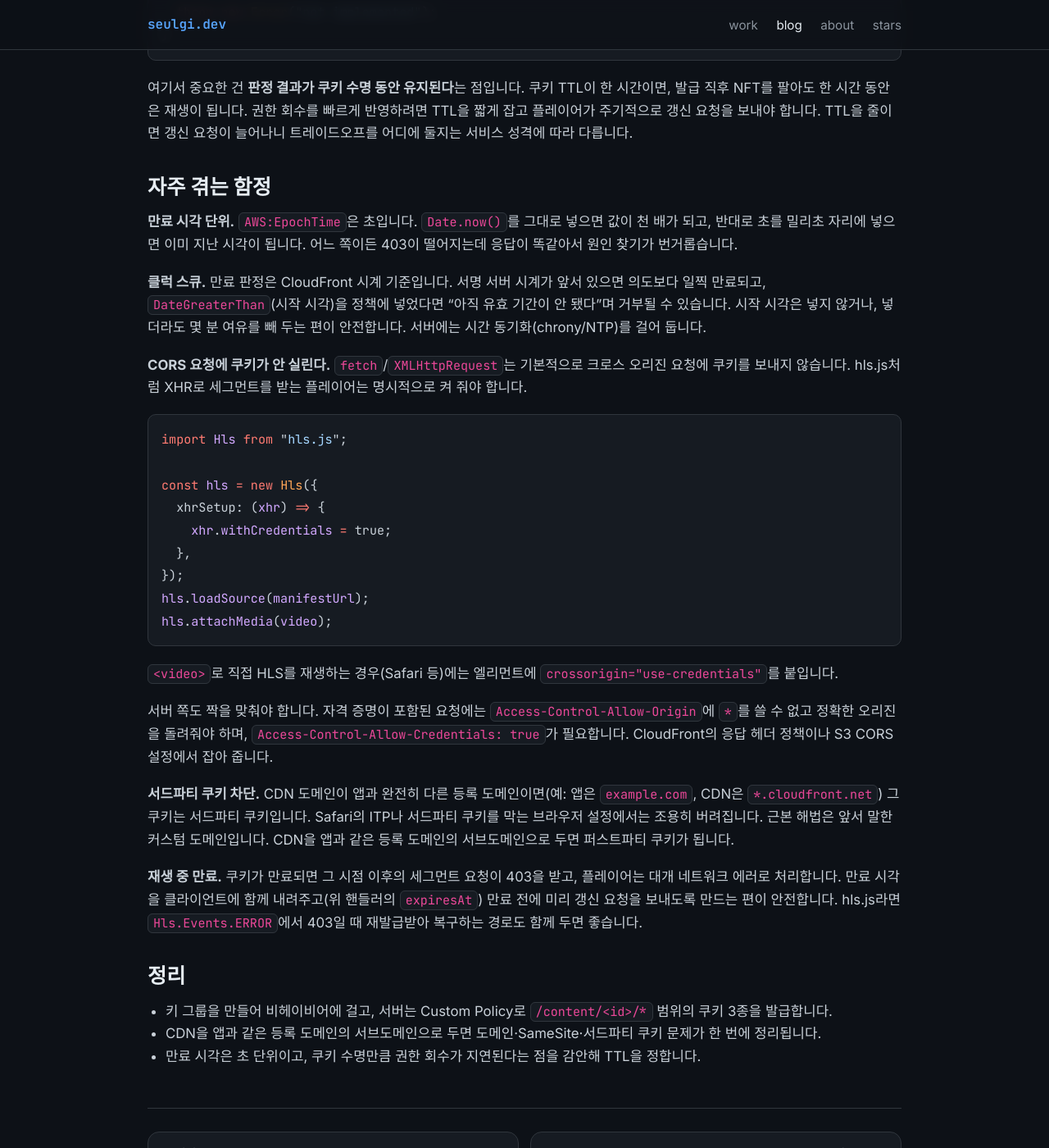
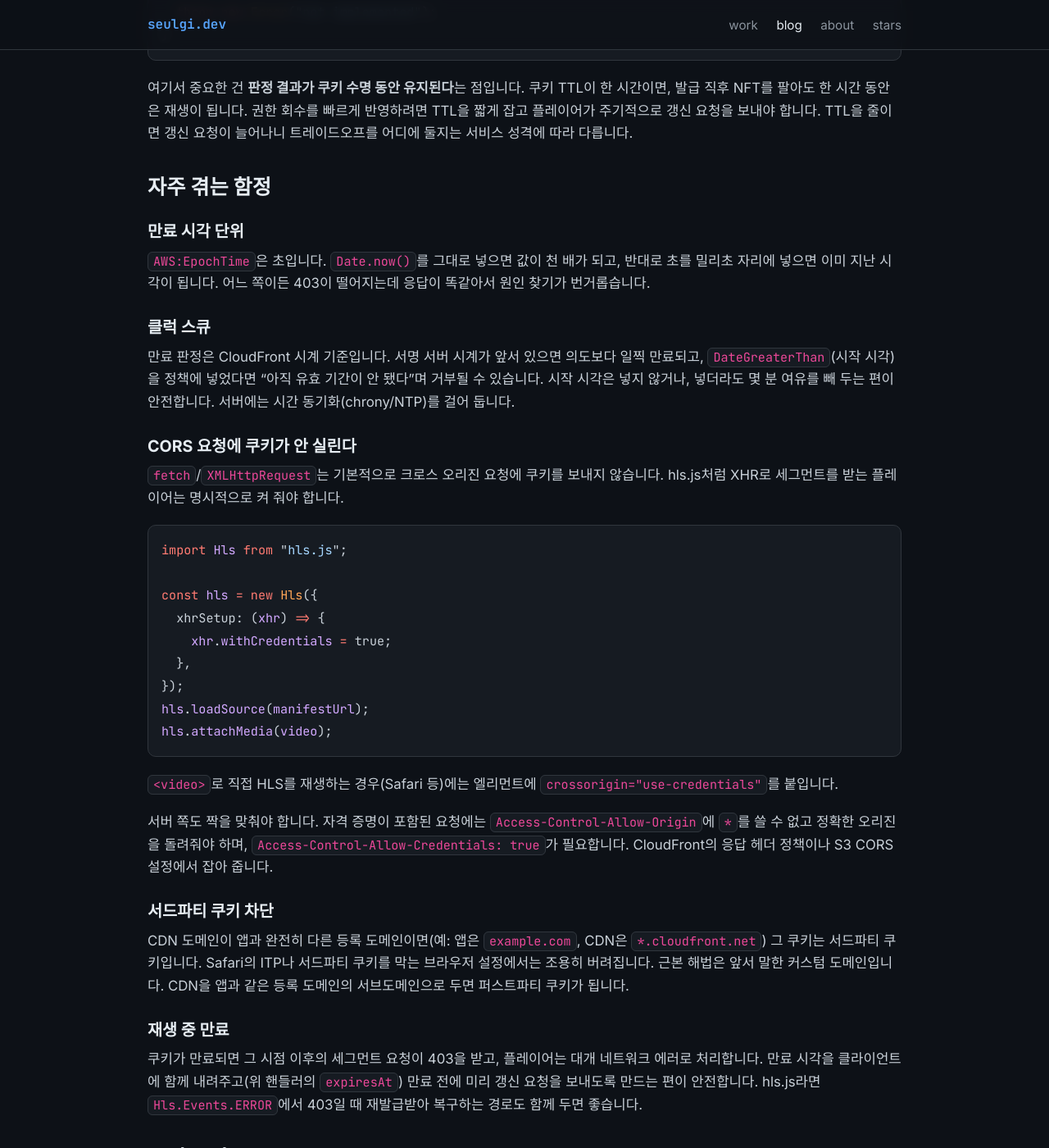
Before and after one commit to Enitsed/Enitsed.github.io, a Jekyll site: the page built from _posts/2026-08-15-cloudfront-signed-cookie.md, in a window 1280 px wide and 1400 px high, scrolled down 5336 px. Shown: the whole window at 82% size. Built offline with Jekyll 4.4.1, drawn with Linux system fonts in a browser that asks for light colours.

````diff
--- a/_posts/2026-08-15-cloudfront-signed-cookie.md
+++ b/_posts/2026-08-15-cloudfront-signed-cookie.md
@@ -210,11 +210,17 @@ TTL을 줄이면 갱신 요청이 늘어나니 트레이드오프를 어디에
 
 ## 자주 겪는 함정
 
-**만료 시각 단위.** `AWS:EpochTime`은 초입니다. `Date.now()`를 그대로 넣으면 값이 천 배가 되고, 반대로 초를 밀리초 자리에 넣으면 이미 지난 시각이 됩니다. 어느 쪽이든 403이 떨어지는데 응답이 똑같아서 원인 찾기가 번거롭습니다.
+### 만료 시각 단위
 
-**클럭 스큐.** 만료 판정은 CloudFront 시계 기준입니다. 서명 서버 시계가 앞서 있으면 의도보다 일찍 만료되고, `DateGreaterThan`(시작 시각)을 정책에 넣었다면 "아직 유효 기간이 안 됐다"며 거부될 수 있습니다. 시작 시각은 넣지 않거나, 넣더라도 몇 분 여유를 빼 두는 편이 안전합니다. 서버에는 시간 동기화(chrony/NTP)를 걸어 둡니다.
+`AWS:EpochTime`은 초입니다. `Date.now()`를 그대로 넣으면 값이 천 배가 되고, 반대로 초를 밀리초 자리에 넣으면 이미 지난 시각이 됩니다. 어느 쪽이든 403이 떨어지는데 응답이 똑같아서 원인 찾기가 번거롭습니다.
 
-**CORS 요청에 쿠키가 안 실린다.** `fetch`/`XMLHttpRequest`는 기본적으로 크로스 오리진 요청에 쿠키를 보내지 않습니다. hls.js처럼 XHR로 세그먼트를 받는 플레이어는 명시적으로 켜 줘야 합니다.
+### 클럭 스큐
+
+만료 판정은 CloudFront 시계 기준입니다. 서명 서버 시계가 앞서 있으면 의도보다 일찍 만료되고, `DateGreaterThan`(시작 시각)을 정책에 넣었다면 "아직 유효 기간이 안 됐다"며 거부될 수 있습니다. 시작 시각은 넣지 않거나, 넣더라도 몇 분 여유를 빼 두는 편이 안전합니다. 서버에는 시간 동기화(chrony/NTP)를 걸어 둡니다.
+
+### CORS 요청에 쿠키가 안 실린다
+
+`fetch`/`XMLHttpRequest`는 기본적으로 크로스 오리진 요청에 쿠키를 보내지 않습니다. hls.js처럼 XHR로 세그먼트를 받는 플레이어는 명시적으로 켜 줘야 합니다.
 
 ```typescript
 import Hls from "hls.js";
@@ -232,11 +238,15 @@ hls.attachMedia(video);
 
 서버 쪽도 짝을 맞춰야 합니다. 자격 증명이 포함된 요청에는 `Access-Control-Allow-Origin`에 `*`를 쓸 수 없고 정확한 오리진을 돌려줘야 하며, `Access-Control-Allow-Credentials: true`가 필요합니다. CloudFront의 응답 헤더 정책이나 S3 CORS 설정에서 잡아 줍니다.
 
-**서드파티 쿠키 차단.** CDN 도메인이 앱과 완전히 다른 등록 도메인이면(예: 앱은 `example.com`, CDN은 `*.cloudfront.net`) 그 쿠키는 서드파티 쿠키입니다. Safari의 ITP나 서드파티 쿠키를 막는 브라우저 설정에서는 조용히 버려집니다. 근본 해법은 앞서 말한 커스텀 도메인입니다. CDN을 앱과 같은 등록 도메인의 서브도메인으로 두면 퍼스트파티 쿠키가 됩니다.
+### 서드파티 쿠키 차단
 
-**재생 중 만료.** 쿠키가 만료되면 그 시점 이후의 세그먼트 요청이 403을 받고, 플레이어는 대개 네트워크 에러로 처리합니다. 만료 시각을 클라이언트에 함께 내려주고(위 핸들러의 `expiresAt`) 만료 전에 미리 갱신 요청을 보내도록 만드는 편이 안전합니다. hls.js라면 `Hls.Events.ERROR`에서 403일 때 재발급받아 복구하는 경로도 함께 두면 좋습니다.
+CDN 도메인이 앱과 완전히 다른 등록 도메인이면(예: 앱은 `example.com`, CDN은 `*.cloudfront.net`) 그 쿠키는 서드파티 쿠키입니다. Safari의 ITP나 서드파티 쿠키를 막는 브라우저 설정에서는 조용히 버려집니다. 근본 해법은 앞서 말한 커스텀 도메인입니다. CDN을 앱과 같은 등록 도메인의 서브도메인으로 두면 퍼스트파티 쿠키가 됩니다.
 
-## 정리
+### 재생 중 만료
+
+쿠키가 만료되면 그 시점 이후의 세그먼트 요청이 403을 받고, 플레이어는 대개 네트워크 에러로 처리합니다. 만료 시각을 클라이언트에 함께 내려주고(위 핸들러의 `expiresAt`) 만료 전에 미리 갱신 요청을 보내도록 만드는 편이 안전합니다. hls.js라면 `Hls.Events.ERROR`에서 403일 때 재발급받아 복구하는 경로도 함께 두면 좋습니다.
+
+## 구성 요약
 
 - 키 그룹을 만들어 비헤이비어에 걸고, 서버는 Custom Policy로 `/content/<id>/*` 범위의 쿠키 3종을 발급합니다.
 - CDN을 앱과 같은 등록 도메인의 서브도메인으로 두면 도메인·SameSite·서드파티 쿠키 문제가 한 번에 정리됩니다.
````
Also changed, not shown: _posts/2026-08-15-eks-to-ecs-migration.md (+8 -8 lines), _posts/2026-08-15-erc4337-social-login-wallet.md (+1 -1 lines), _posts/2026-08-15-thegraph-nft-indexing.md (+3 -5 lines).
